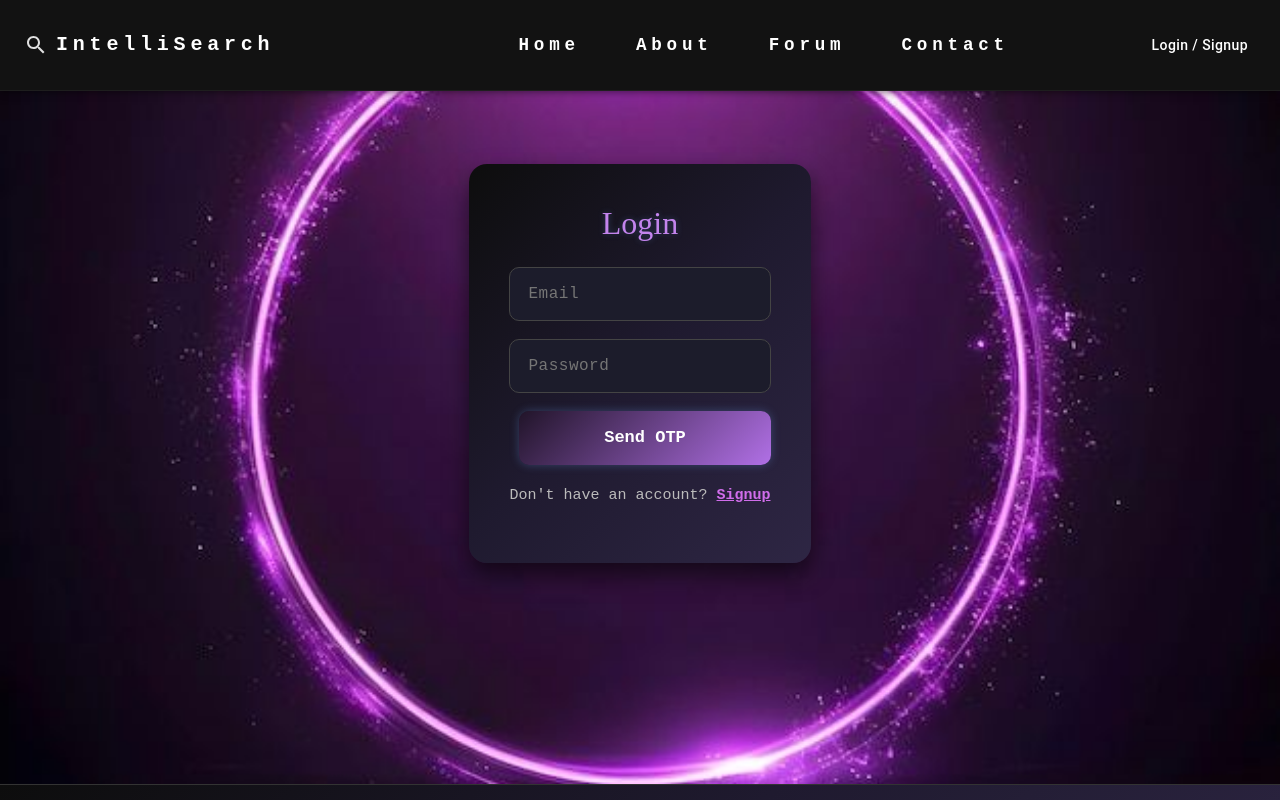
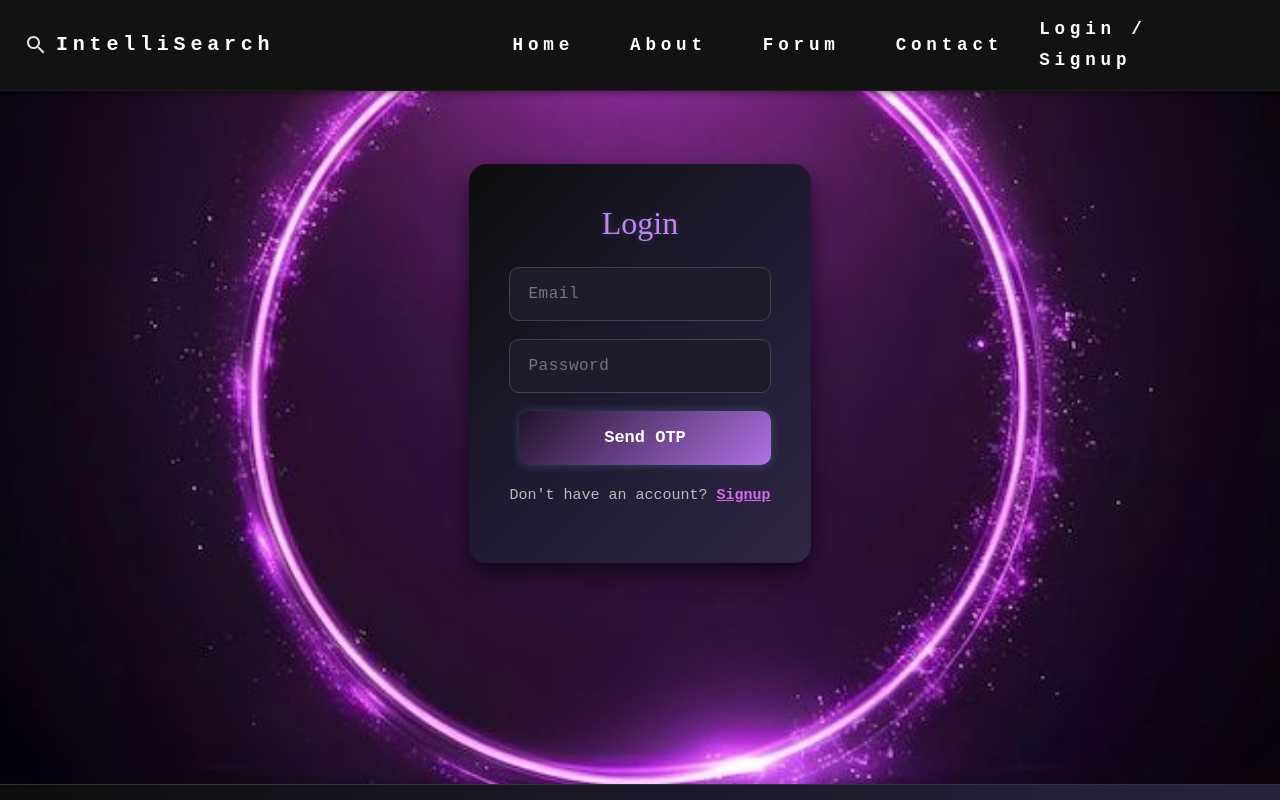
Before and after one commit to Waitenboy/IntellisearchAI, a React (Create React App) app in the folder frontend/: page /login in a window 1280 px wide. Shown: the top 800 px of the page. Built offline with nearby package versions, Linux system fonts and the light colour scheme; a web font is replaced by a local one.

Commit message:
lil UI changes

```diff
--- a/frontend/src/Navbar.js
+++ b/frontend/src/Navbar.js
@@ -99,8 +99,8 @@ function ResponsiveAppBar() {
                 sx={{
                   mt: '45px',
                   '& .MuiPaper-root': {
-                    backgroundColor: '#1e1e1e',
-                    color: '#e0e0e0',
+                    backgroundColor: ' #1e1e1e',
+                    color: ' #e0e0e0',
                   }
                 }}
                 anchorEl={anchorElUser}
@@ -111,15 +111,16 @@ function ResponsiveAppBar() {
                   <MenuItem
                     key={setting}
                     onClick={handleCloseUserMenu}
+                    style={{fontFamily:"monospace"}}
                     sx={{
                       '&:hover': {
-                        backgroundColor: '#2e2e2e',
+                        backgroundColor: ' #2e2e2e',
                       }
                     }}
                   >
                     <NavLink
                       to={`/${setting.toLowerCase()}`}
-                      style={{ textDecoration: 'none', color: '#e0e0e0' }}
+                      style={{ textDecoration: 'none', color: ' #e0e0e0' , fontFamily:"monospace"}}
                     >
                       {setting}
                     </NavLink>
@@ -127,9 +128,10 @@ function ResponsiveAppBar() {
                 ))}
                 <MenuItem
                   onClick={handleLogout}
+                  style={{fontFamily:"monospace"}}
                   sx={{
                     '&:hover': {
-                      backgroundColor: '#2e2e2e',
+                      backgroundColor: ' #2e2e2e',
                     }
                   }}
                 >
@@ -167,7 +169,7 @@ function ResponsiveAppBar() {
                   textDecoration: 'none',
                   textTransform: 'none',
                   '&:hover': {
-                    backgroundColor: '#2e2e2e',  // Dark grey hover
+                    backgroundColor: ' #2e2e2e',  // Dark grey hover
                   }
                 }}
 
@@ -209,9 +211,13 @@ function ResponsiveAppBar() {
                     to="/signup"
                     sx={{
                       color: 'white',
+                      fontFamily: "monospace",
+                      fontWeight: 700,
+                  fontSize: '1.1rem',
+                  letterSpacing: '.3rem',
                       textTransform: 'none',
                       '&:hover': {
-                        backgroundColor: '#2e2e2e',
+                        backgroundColor: ' #2e2e2e',
                       }
                     }}
                   >
--- a/frontend/src/Profile.js
+++ b/frontend/src/Profile.js
@@ -285,6 +285,7 @@ const Profile = () => {
                     </div>
                 </div>
             </div>
+            </div>
 
             {/* Right Section: Search History */}
             <div style={styles.rightSection}>
@@ -308,7 +309,7 @@ const Profile = () => {
                 )}
             </div>
             </div>
-        </div>
+
     </div>
 
 
```
